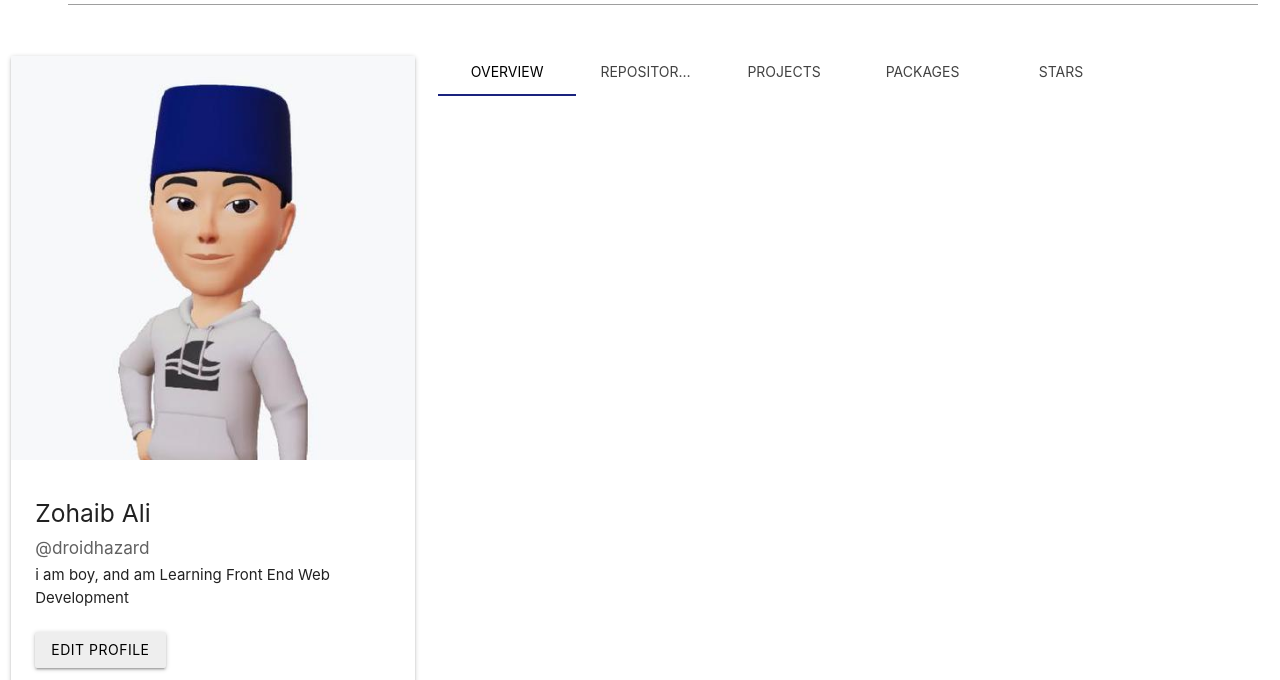
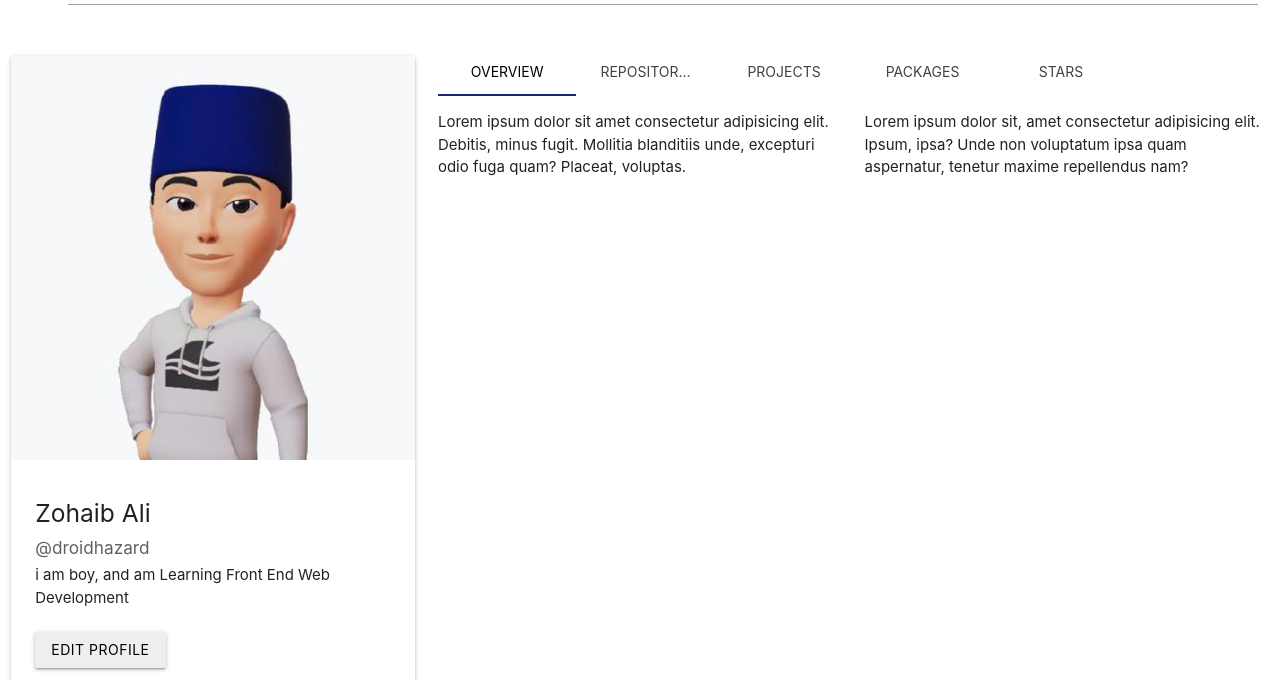
Before and after one commit to droidhazard/github-profile-page-MATERIALIZE, a plain HTML site: page index.html in a window 1280 px wide. Shown: the part 120-800 px from the top of the page. Drawn offline with Linux system fonts and the light colour scheme.

Commit message:
add repository cards

```diff
--- a/index.html
+++ b/index.html
@@ -138,12 +138,24 @@
           <li class="tab col s2"><a class="grey-text text-darken-3" href="#dummy"><i class="fa-solid fa-star"></i></a></li>
         </ul>
 
+        <!-- Repository Section -->
+        <div class="row">
+          <div class="col s12 l6">
+            <p>
+              Lorem ipsum dolor sit amet consectetur adipisicing elit. Debitis, minus fugit. Mollitia blanditiis unde, excepturi odio fuga quam? Placeat, voluptas.
+            </p>
+          </div>
+          <div class="col s12 l6">
+            <p>
+              Lorem ipsum dolor sit, amet consectetur adipisicing elit. Ipsum, ipsa? Unde non voluptatum ipsa quam aspernatur, tenetur maxime repellendus nam?
+            </p>
+          </div>
+        </div>
+      </div>
+    </div>
 
 
-      </div>
-    </div>
-    </div>
-  </main>
+  </main> <!-- ./main container-->
 
 
 
```
